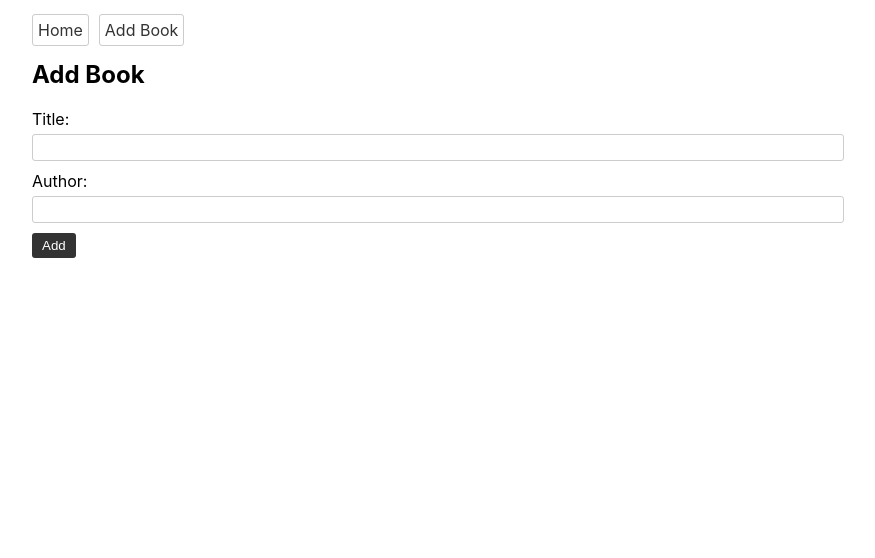
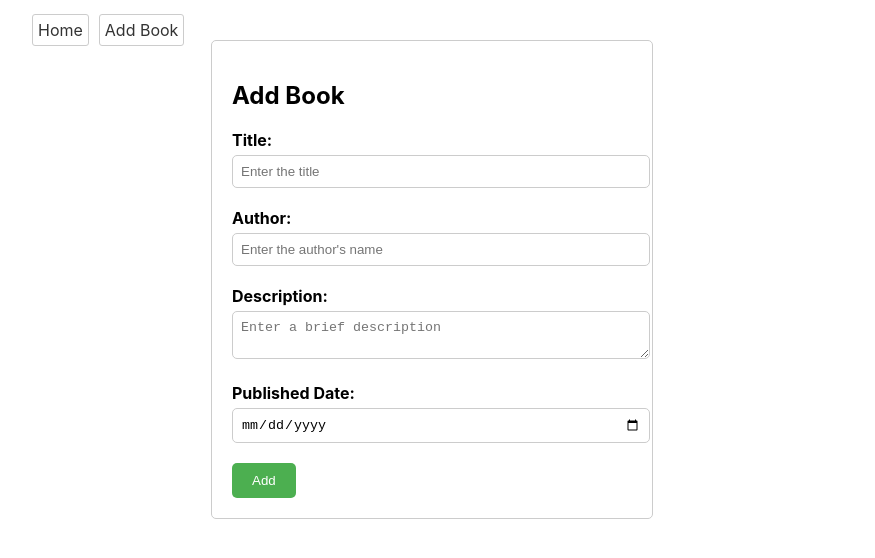
Before and after one commit to maksoodmohiuddin/gen-ai-poc-three-tier, a React (Create React App) app in the folder app/frontend/book-inventory-system/: page /add in a window 1280 px wide. Shown: the top 558 px of the page, without its empty margins (208-1083 px from the left). Built offline with nearby package versions, Linux system fonts and the light colour scheme.

Commit message:
add book works

```diff
--- a/app/frontend/book-inventory-system/src/components/AddBookForm.css
+++ b/app/frontend/book-inventory-system/src/components/AddBookForm.css
@@ -1,21 +1,49 @@
-.add-book-form label {
-    display: block;
-    margin-bottom: 10px;
-  }
+/* AddBookForm.css */
 
-  .add-book-form input {
-    width: 100%;
-    padding: 5px;
-    border: 1px solid #ccc;
-    border-radius: 3px;
-    margin-top: 5px;
-  }
+.add-book-container {
+  max-width: 400px;
+  margin: 0 auto;
+  padding: 20px;
+  border: 1px solid #ccc;
+  border-radius: 5px;
+}
 
-  .add-book-form button {
-    padding: 5px 10px;
-    background-color: #333;
-    color: #fff;
-    border: none;
-    border-radius: 3px;
-    cursor: pointer;
-  }
+.form-group {
+  margin-bottom: 20px;
+}
+
+.form-group label {
+  display: block;
+  margin-bottom: 5px;
+  font-weight: bold;
+}
+
+.form-group input,
+.form-group textarea {
+  width: 100%;
+  padding: 8px;
+  border: 1px solid #ccc;
+  border-radius: 5px;
+}
+
+.form-group input[type="datetime-local"] {
+  width: 100%;
+  padding: 8px;
+  border: 1px solid #ccc;
+  border-radius: 5px;
+  /* Add additional styling as per your design preferences */
+}
+
+
+.submit-button {
+  background-color: #4caf50;
+  color: white;
+  padding: 10px 20px;
+  border: none;
+  border-radius: 5px;
+  cursor: pointer;
+}
+
+.submit-button:hover {
+  background-color: #45a049;
+}
--- a/app/frontend/book-inventory-system/src/components/AddBookForm.js
+++ b/app/frontend/book-inventory-system/src/components/AddBookForm.js
@@ -1,34 +1,96 @@
+// AddBookForm.jsx
+
 import React, { useState } from 'react';
 import './AddBookForm.css';
 
 function AddBookForm() {
   const [title, setTitle] = useState('');
   const [author, setAuthor] = useState('');
+  const [description, setDescription] = useState('');
+  const [publishedDate, setPublishedDate] = useState('');
 
-  const handleSubmit = e => {
+  const handleSubmit = async (e) => {
     e.preventDefault();
 
-    // Handle form submission and add book to the inventory
-    // You can implement the logic to add a book, either by updating state or making an API call
+    const bookData = {
+      title,
+      author,
+      description,
+      published_date: publishedDate
+    };
 
-    // Clear form fields after submission
-    setTitle('');
-    setAuthor('');
+    try {
+      const response = await fetch('http://localhost:3001/api/books', {
+        method: 'POST',
+        headers: {
+          'Content-Type': 'application/json'
+        },
+        body: JSON.stringify(bookData)
+      });
+
+      if (response.ok) {
+        console.log('New book created successfully');
+        // Clear form fields after successful creation
+        setTitle('');
+        setAuthor('');
+        setDescription('');
+        setPublishedDate('');
+      } else {
+        console.error('Failed to create new book');
+      }
+    } catch (error) {
+      console.error('Error creating new book:', error);
+    }
   };
 
   return (
-    <div>
+    <div className="add-book-container">
       <h2>Add Book</h2>
       <form onSubmit={handleSubmit} className="add-book-form">
-        <label>
-          Title:
-          <input type="text" value={title} onChange={e => setTitle(e.target.value)} />
-        </label>
-        <label>
-          Author:
-          <input type="text" value={author} onChange={e => setAuthor(e.target.value)} />
-        </label>
-        <button type="submit">Add</button>
+        <div className="form-group">
+          <label htmlFor="title">Title:</label>
+          <input
+            type="text"
+            id="title"
+            value={title}
+            onChange={(e) => setTitle(e.target.value)}
+            placeholder="Enter the title"
+            required
+          />
+        </div>
+        <div className="form-group">
+          <label htmlFor="author">Author:</label>
+          <input
+            type="text"
+            id="author"
+            value={author}
+            onChange={(e) => setAuthor(e.target.value)}
+            placeholder="Enter the author's name"
+            required
+          />
+        </div>
+        <div className="form-group">
+          <label htmlFor="description">Description:</label>
+          <textarea
+            id="description"
+            value={description}
+            onChange={(e) => setDescription(e.target.value)}
+            placeholder="Enter a brief description"
+            required
+          ></textarea>
+        </div>
+        <div className="form-group">
+          <label htmlFor="publishedDate">Published Date:</label>
+          <input
+            type="date"
+            id="publishedDate"
+            value={publishedDate}
+            onChange={(e) => setPublishedDate(e.target.value)}
+            placeholder="Enter the published date"
+            required
+          />
+        </div>
+        <button type="submit" className="submit-button">Add</button>
       </form>
     </div>
   );
```
